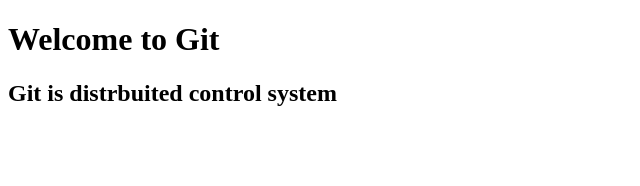
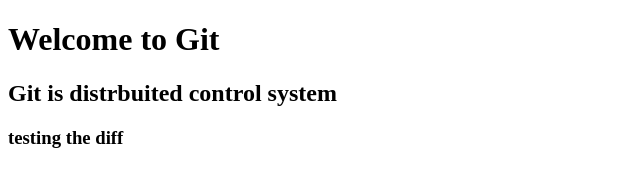
Before and after one commit to sathishkph/htmlday1demo, a plain HTML site: page index.html in a window 1280 px wide. Shown: the whole page, without its empty margins (0-640 px from the left). Drawn offline with Linux system fonts and the light colour scheme.

Commit message:
added in phsk

```diff
--- a/index.html
+++ b/index.html
@@ -8,5 +8,6 @@
 <body>
     <h1>Welcome to Git</h1>
     <h2>Git is distrbuited control system</h2>
+    <h3>testing the diff</h3>
 </body>
 </html>
```
